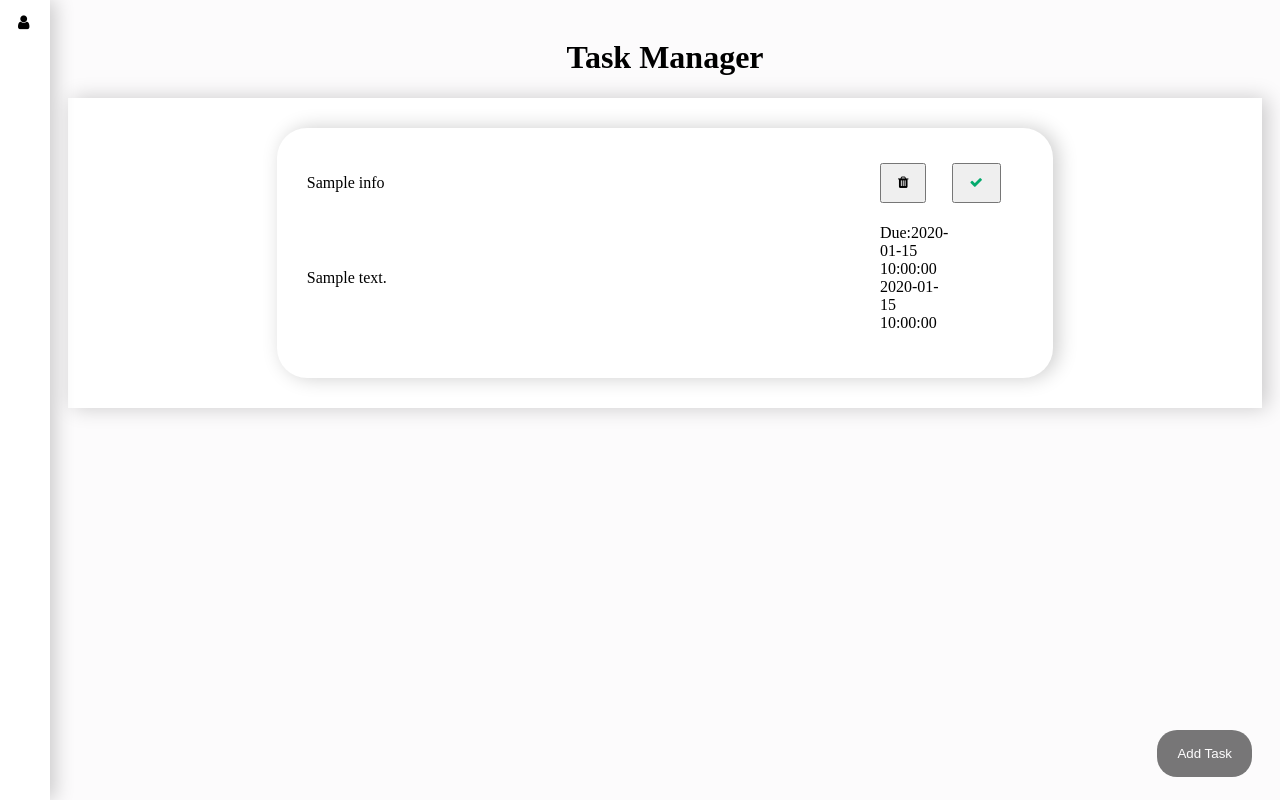
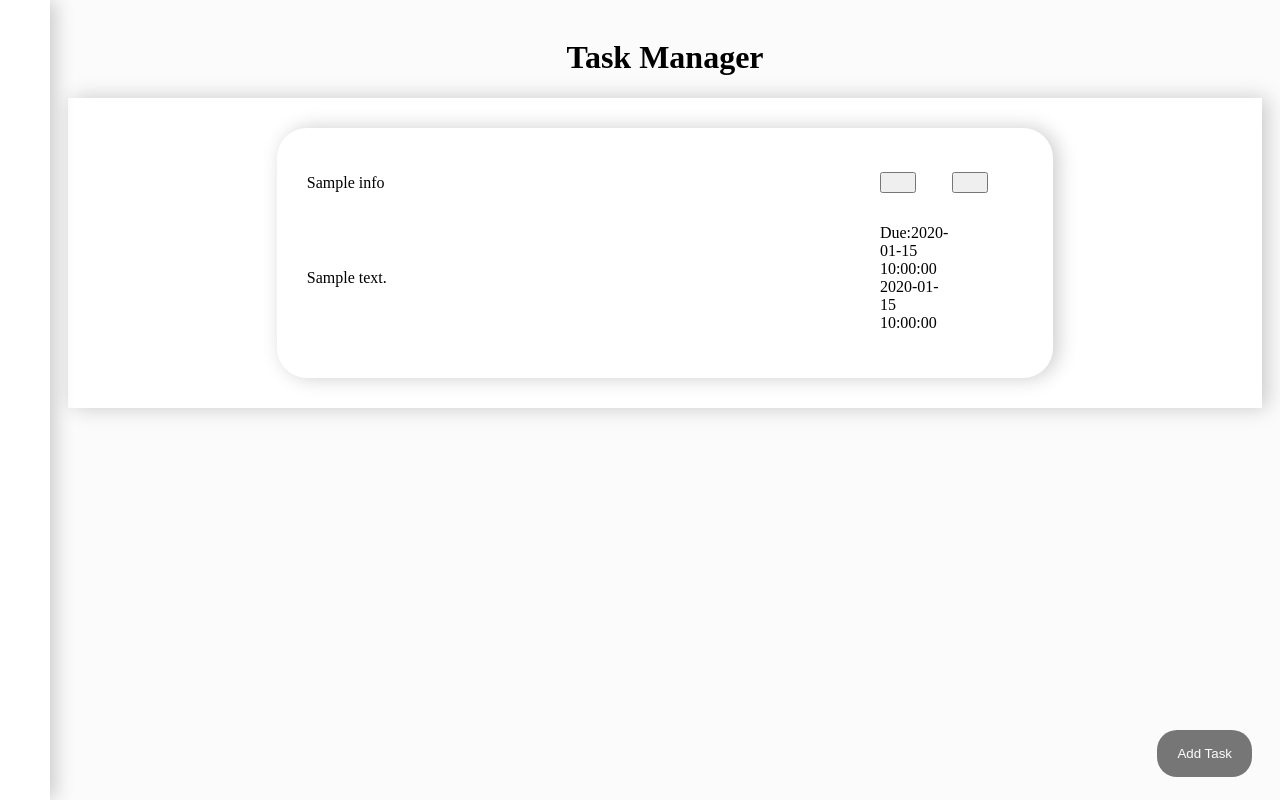
Before and after one commit to Methilesh4/Task__manager, a Flask app: template api/templates/index.html in a window 1280 px wide. Run offline with Flask 3, Linux system fonts and the light colour scheme; the template is opened without the code that fills it: most values are stand-ins (such as "Sample title", 1, 10 or a date in 2020).

Commit message:
Update index.html

```diff
--- a/api/templates/index.html
+++ b/api/templates/index.html
@@ -6,7 +6,7 @@
     <!-- <link rel="stylesheet" href="static/css/nav.css" > -->
     <link rel="stylesheet" type="text/css" href="../static/css/nav.css">
     <link rel="stylesheet" href="../static/css/content.css">
-    <link rel="stylesheet" href="https://cdnjs.cloudflare.com/ajax/libs/font-awesome/4.7.0/css/font-awesome.min.css">
+    <!--<link rel="stylesheet" href="https://cdnjs.cloudflare.com/ajax/libs/font-awesome/4.7.0/css/font-awesome.min.css">--!>
     <title>Document</title>
     <style>
         .open-button {
```
